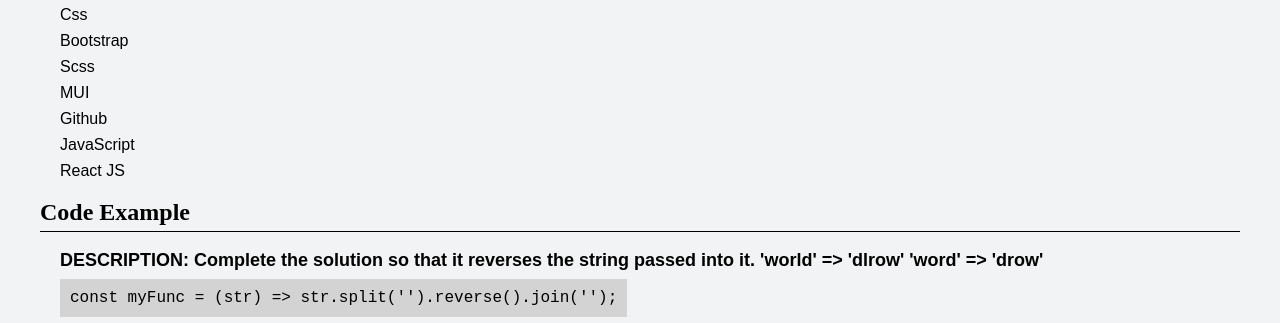
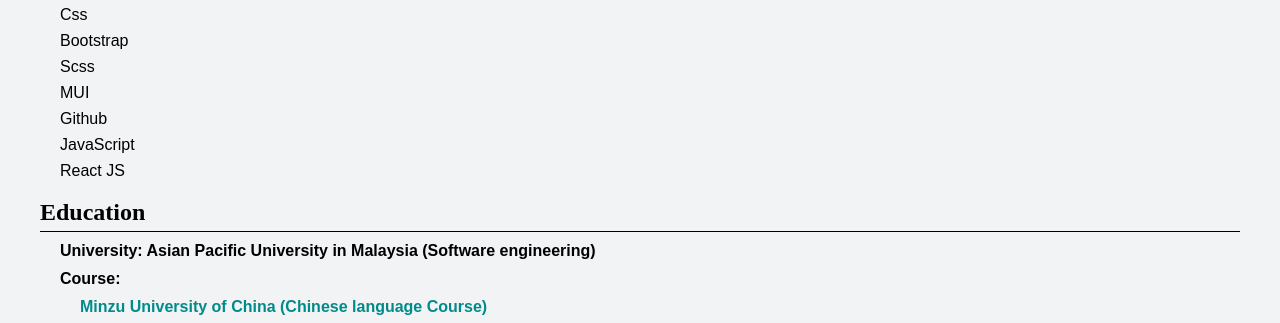
Before and after one commit to tokhirboiskhonov/rsschool-cv, a plain HTML site: page index.html in a window 1280 px wide. Shown: the part 588-911 px from the top of the page. Drawn offline with Linux system fonts and the light colour scheme.

Commit message:
fix: removed some code

```diff
--- a/index.html
+++ b/index.html
@@ -61,16 +61,6 @@
           <li>React JS</li>
         </ul>
       </div>
-      <div class="code__example">
-        <h4>code example</h4>
-        <div>
-          <p>
-            DESCRIPTION: Complete the solution so that it reverses the string
-            passed into it. 'world' => 'dlrow' 'word' => 'drow'
-          </p>
-          <code>const myFunc = (str) => str.split('').reverse().join('');</code>
-        </div>
-      </div>
       <div class="personal__education">
         <h4>Education</h4>
         <ul>
```
